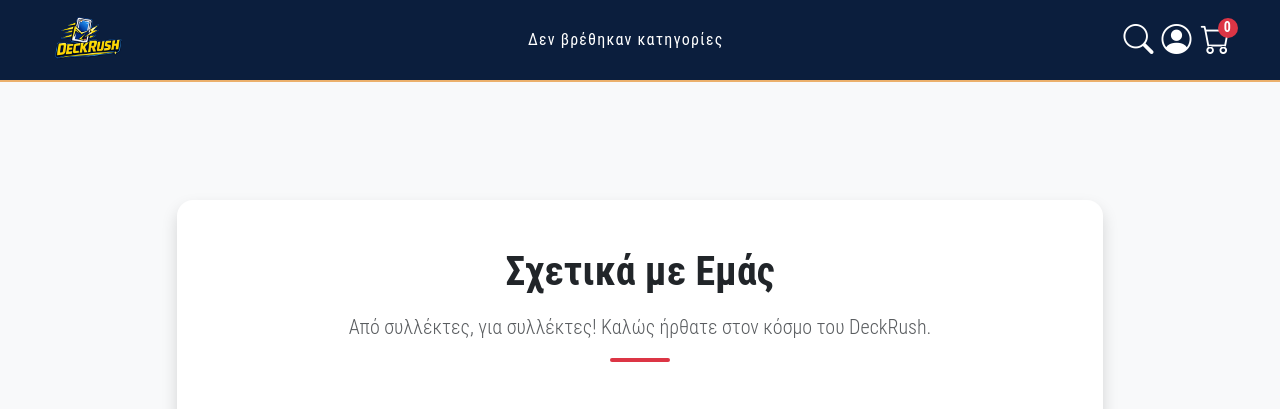
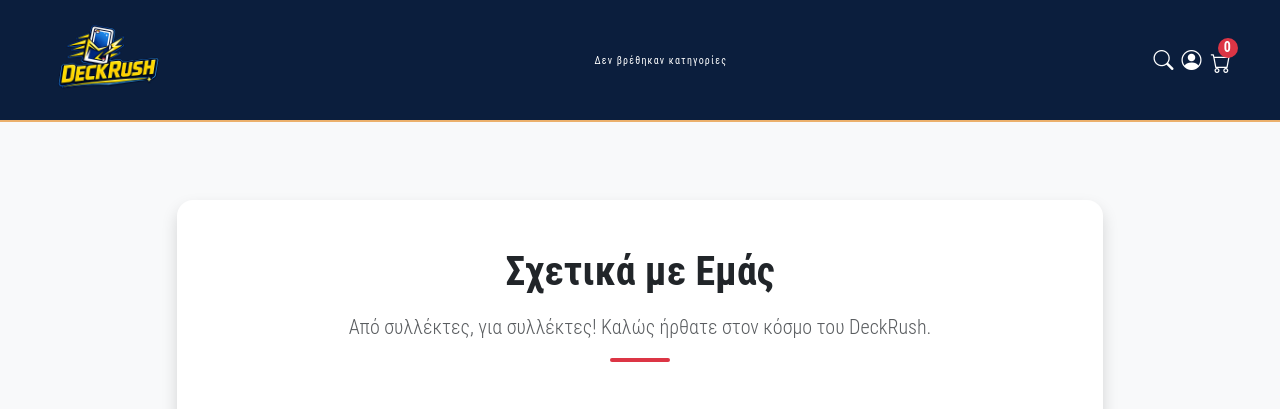
Before and after one commit to ManosGra/deckrush, a PHP site: page /deckrush/about in a window 1280 px wide. Shown: the top 409 px of the page. Run offline with PHP 8.4, Linux system fonts and the light colour scheme; data that the repository does not hold is empty; some libraries are stand-ins or nearby versions; some web fonts are replaced.

Commit message:
css update

```diff
--- a/style.css
+++ b/style.css
@@ -749,14 +749,66 @@ img.fade-in {
   background-color: white;
 }
 
-@media only screen and (max-width: 1440px) {
+@media only screen and (min-width: 1440px) {
   nav img {
-    width: 80px !important;
-    height: 80px !important;
+    width: 140px !important;
+    height: 140px !important;
   }
 
   .navigation-inner {
     margin: 0;
+  }
+
+  .nav-items {
+    justify-content: space-around !important;
+  }
+
+  .nav-item {
+    margin: 0 11px !important;
+  }
+}
+
+@media only screen and (max-width: 1440px) {
+  nav img {
+    width: 120px !important;
+    height: 120px !important;
+  }
+
+  .navigation-inner {
+    margin: 0;
+  }
+
+  .nav-items {
+    justify-content: space-around !important;
+  }
+
+  .nav-item {
+    margin: 0 15px !important;
+    font-size: 10px;
+  }
+
+  .profile {
+    font-size: 20px;
+  }
+
+  .search-icon {
+    font-size: 20px;
+  }
+
+  .cart-icon {
+    font-size: 20px;
+  }
+}
+
+@media only screen and (max-width: 1200px) {
+  nav img {
+    width: 100px !important;
+    height: 100px !important;
+  }
+
+  .nav-item {
+    margin: 0 10px !important;
+    font-size: 10px;
   }
 }
 
@@ -833,12 +885,6 @@ img.fade-in {
 
   .pill {
     margin: 0;
-  }
-}
-
-@media only screen and (max-width: 1200px) {
-  .nav-item {
-    margin: 0 7px !important;
   }
 }
 
@@ -1239,7 +1285,7 @@ img.fade-in {
   position: fixed;
   z-index: 999;
   inset: 0;
-    background: rgba(0,0,0,0.6);
+  background: rgba(0, 0, 0, 0.6);
   justify-content: center;
   align-items: center;
 }
@@ -1283,17 +1329,17 @@ img.fade-in {
 }
 
 .thanks-modal {
-    display:none;
-    position:fixed;
-    inset:0;
-    background:rgba(0,0,0,0.6);
-    justify-content:center;
-    align-items:center;
-    z-index:9999;
+  display: none;
+  position: fixed;
+  inset: 0;
+  background: rgba(0, 0, 0, 0.6);
+  justify-content: center;
+  align-items: center;
+  z-index: 9999;
 }
 
 .thanks-content {
-    background:white;
-    padding:40px;
-    text-align:center;
+  background: white;
+  padding: 40px;
+  text-align: center;
 }
```
Also changed, not shown: emails/order_shipped.html (added, +94 -0 lines). Lines whose indentation alone changed are shown as unchanged.
